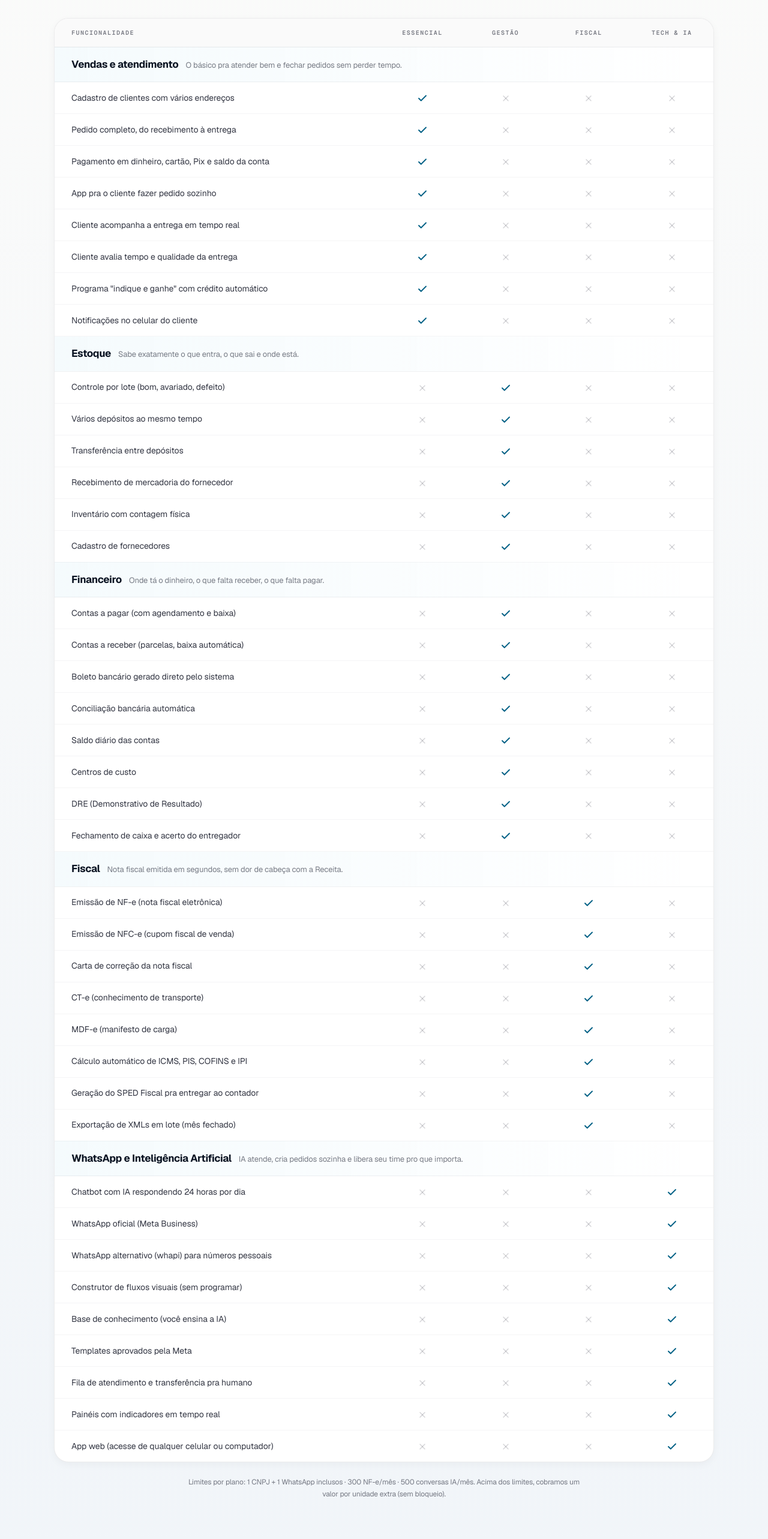
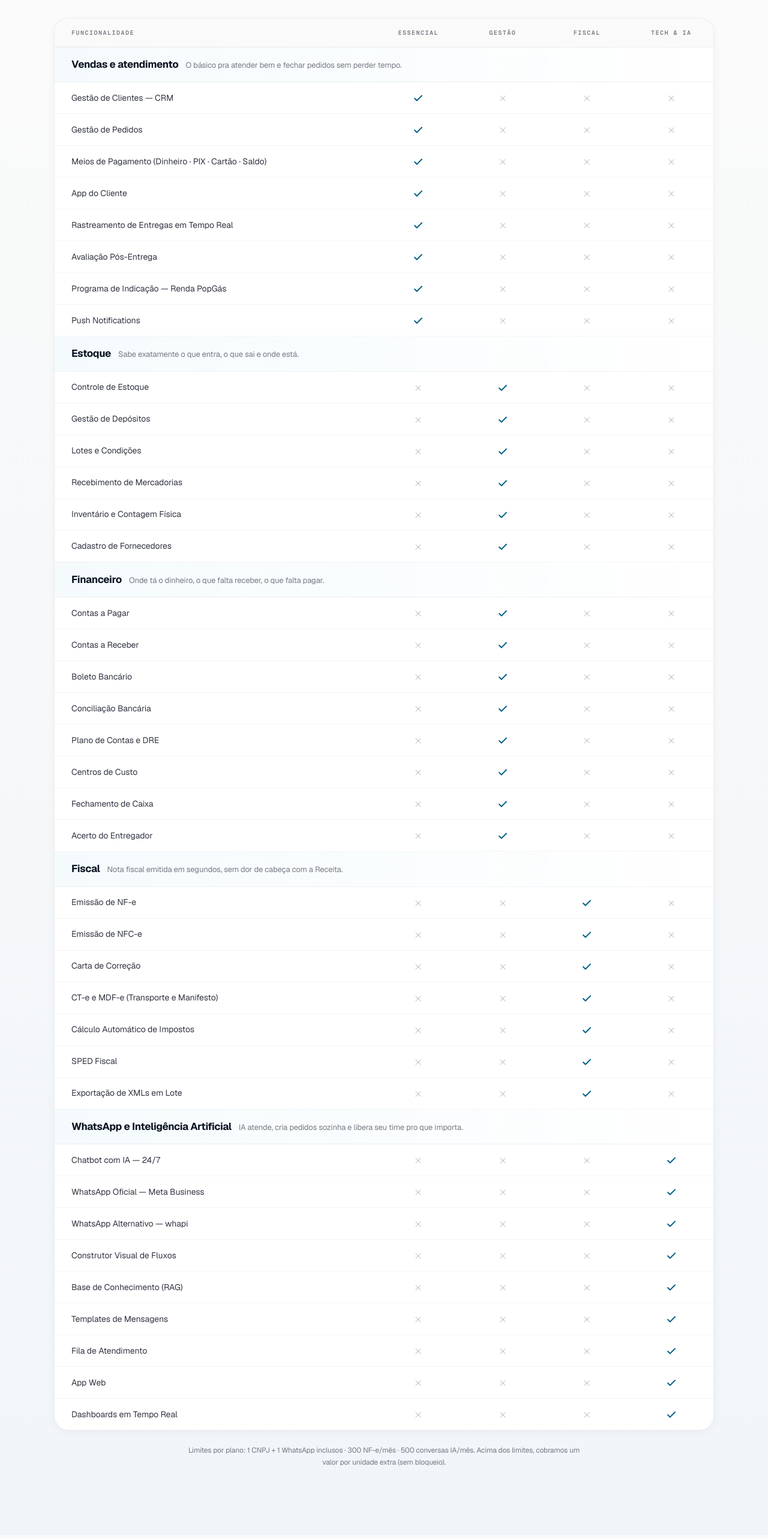
Before and after one commit to popgas/popgas-website, a Next.js app: page /planos in a window 1280 px wide. Shown: the part 1720-4286 px from the top of the page at 60% size. Built offline with nearby package versions, Linux system fonts and the light colour scheme; no server answers; a web font is replaced by a local one.

Commit message:
feat(site): FeatureComparisonTable usa nomes de módulos/categorias ERP-padrão (CRM, Contas a Pagar, NF-e...)

```diff
--- a/src/components/pricing/FeatureComparisonTable.tsx
+++ b/src/components/pricing/FeatureComparisonTable.tsx
@@ -23,69 +23,68 @@ const GROUPS: FeatureGroup[] = [
     title: 'Vendas e atendimento',
     description: 'O básico pra atender bem e fechar pedidos sem perder tempo.',
     rows: [
-      { name: 'Cadastro de clientes com vários endereços', modules: ['essencial'] },
-      { name: 'Pedido completo, do recebimento à entrega', modules: ['essencial'] },
-      { name: 'Pagamento em dinheiro, cartão, Pix e saldo da conta', modules: ['essencial'] },
-      { name: 'App pra o cliente fazer pedido sozinho', modules: ['essencial'] },
-      { name: 'Cliente acompanha a entrega em tempo real', modules: ['essencial'] },
-      { name: 'Cliente avalia tempo e qualidade da entrega', modules: ['essencial'] },
-      { name: 'Programa "indique e ganhe" com crédito automático', modules: ['essencial'] },
-      { name: 'Notificações no celular do cliente', modules: ['essencial'] },
+      { name: 'Gestão de Clientes — CRM', modules: ['essencial'] },
+      { name: 'Gestão de Pedidos', modules: ['essencial'] },
+      { name: 'Meios de Pagamento (Dinheiro · PIX · Cartão · Saldo)', modules: ['essencial'] },
+      { name: 'App do Cliente', modules: ['essencial'] },
+      { name: 'Rastreamento de Entregas em Tempo Real', modules: ['essencial'] },
+      { name: 'Avaliação Pós-Entrega', modules: ['essencial'] },
+      { name: 'Programa de Indicação — Renda PopGás', modules: ['essencial'] },
+      { name: 'Push Notifications', modules: ['essencial'] },
     ],
   },
   {
     title: 'Estoque',
     description: 'Sabe exatamente o que entra, o que sai e onde está.',
     rows: [
-      { name: 'Controle por lote (bom, avariado, defeito)', modules: ['gestao'] },
-      { name: 'Vários depósitos ao mesmo tempo', modules: ['gestao'] },
-      { name: 'Transferência entre depósitos', modules: ['gestao'] },
-      { name: 'Recebimento de mercadoria do fornecedor', modules: ['gestao'] },
-      { name: 'Inventário com contagem física', modules: ['gestao'] },
-      { name: 'Cadastro de fornecedores', modules: ['gestao'] },
+      { name: 'Controle de Estoque', modules: ['gestao'] },
+      { name: 'Gestão de Depósitos', modules: ['gestao'] },
+      { name: 'Lotes e Condições', modules: ['gestao'] },
+      { name: 'Recebimento de Mercadorias', modules: ['gestao'] },
+      { name: 'Inventário e Contagem Física', modules: ['gestao'] },
+      { name: 'Cadastro de Fornecedores', modules: ['gestao'] },
     ],
   },
   {
     title: 'Financeiro',
     description: 'Onde tá o dinheiro, o que falta receber, o que falta pagar.',
     rows: [
-      { name: 'Contas a pagar (com agendamento e baixa)', modules: ['gestao'] },
-      { name: 'Contas a receber (parcelas, baixa automática)', modules: ['gestao'] },
-      { name: 'Boleto bancário gerado direto pelo sistema', modules: ['gestao'] },
-      { name: 'Conciliação bancária automática', modules: ['gestao'] },
-      { name: 'Saldo diário das contas', modules: ['gestao'] },
-      { name: 'Centros de custo', modules: ['gestao'] },
-      { name: 'DRE (Demonstrativo de Resultado)', modules: ['gestao'] },
-      { name: 'Fechamento de caixa e acerto do entregador', modules: ['gestao'] },
+      { name: 'Contas a Pagar', modules: ['gestao'] },
+      { name: 'Contas a Receber', modules: ['gestao'] },
+      { name: 'Boleto Bancário', modules: ['gestao'] },
+      { name: 'Conciliação Bancária', modules: ['gestao'] },
+      { name: 'Plano de Contas e DRE', modules: ['gestao'] },
+      { name: 'Centros de Custo', modules: ['gestao'] },
+      { name: 'Fechamento de Caixa', modules: ['gestao'] },
+      { name: 'Acerto do Entregador', modules: ['gestao'] },
     ],
   },
   {
     title: 'Fiscal',
     description: 'Nota fiscal emitida em segundos, sem dor de cabeça com a Receita.',
     rows: [
-      { name: 'Emissão de NF-e (nota fiscal eletrônica)', modules: ['fiscal'] },
-      { name: 'Emissão de NFC-e (cupom fiscal de venda)', modules: ['fiscal'] },
-      { name: 'Carta de correção da nota fiscal', modules: ['fiscal'] },
-      { name: 'CT-e (conhecimento de transporte)', modules: ['fiscal'] },
-      { name: 'MDF-e (manifesto de carga)', modules: ['fiscal'] },
-      { name: 'Cálculo automático de ICMS, PIS, COFINS e IPI', modules: ['fiscal'] },
-      { name: 'Geração do SPED Fiscal pra entregar ao contador', modules: ['fiscal'] },
-      { name: 'Exportação de XMLs em lote (mês fechado)', modules: ['fiscal'] },
+      { name: 'Emissão de NF-e', modules: ['fiscal'] },
+      { name: 'Emissão de NFC-e', modules: ['fiscal'] },
+      { name: 'Carta de Correção', modules: ['fiscal'] },
+      { name: 'CT-e e MDF-e (Transporte e Manifesto)', modules: ['fiscal'] },
+      { name: 'Cálculo Automático de Impostos', modules: ['fiscal'] },
+      { name: 'SPED Fiscal', modules: ['fiscal'] },
+      { name: 'Exportação de XMLs em Lote', modules: ['fiscal'] },
     ],
   },
   {
     title: 'WhatsApp e Inteligência Artificial',
     description: 'IA atende, cria pedidos sozinha e libera seu time pro que importa.',
     rows: [
-      { name: 'Chatbot com IA respondendo 24 horas por dia', modules: ['techia'] },
-      { name: 'WhatsApp oficial (Meta Business)', modules: ['techia'] },
-      { name: 'WhatsApp alternativo (whapi) para números pessoais', modules: ['techia'] },
-      { name: 'Construtor de fluxos visuais (sem programar)', modules: ['techia'] },
-      { name: 'Base de conhecimento (você ensina a IA)', modules: ['techia'] },
-      { name: 'Templates aprovados pela Meta', modules: ['techia'] },
-      { name: 'Fila de atendimento e transferência pra humano', modules: ['techia'] },
-      { name: 'Painéis com indicadores em tempo real', modules: ['techia'] },
-      { name: 'App web (acesse de qualquer celular ou computador)', modules: ['techia'] },
+      { name: 'Chatbot com IA — 24/7', modules: ['techia'] },
+      { name: 'WhatsApp Oficial — Meta Business', modules: ['techia'] },
+      { name: 'WhatsApp Alternativo — whapi', modules: ['techia'] },
+      { name: 'Construtor Visual de Fluxos', modules: ['techia'] },
+      { name: 'Base de Conhecimento (RAG)', modules: ['techia'] },
+      { name: 'Templates de Mensagens', modules: ['techia'] },
+      { name: 'Fila de Atendimento', modules: ['techia'] },
+      { name: 'App Web', modules: ['techia'] },
+      { name: 'Dashboards em Tempo Real', modules: ['techia'] },
     ],
   },
 ];
```
Also changed, not shown: 1 other file (tests, documents, lock files or other folders).
